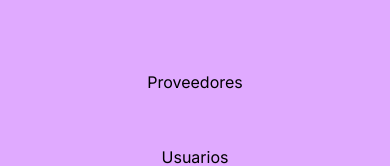
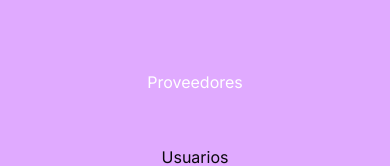
Before and after one commit to NormanA1una/cocibolca-app-next, a Next.js app: page /suppliers in a window 390 px wide. Both pictures are taken after a click on the element 358 px from the left and 50 px from the top of the page. Shown: the part 227-393 px from the top of the page. Built offline with nearby package versions, Linux system fonts and the light colour scheme; no server answers.

Commit message:
changes in types

```diff
--- a/src/app/(dashboard)/suppliers/page.tsx
+++ b/src/app/(dashboard)/suppliers/page.tsx
@@ -290,7 +290,7 @@ export default function Suppliers() {
                   </tr>
                 ))
               : Array.from({ length: 5 }).map((_, i) =>
-                  data.length ? null : <TableSkeleton key={i} />
+                  data.length ? null : <TableSkeleton2 key={i} />
                 )}
           </tbody>
         </table>
@@ -301,7 +301,7 @@ export default function Suppliers() {
   );
 }
 
-const TableSkeleton = () => {
+const TableSkeleton2 = () => {
   return (
     <>
       <tr
--- a/src/components/FormSkeleton/FormSkeleton.tsx
+++ b/src/components/FormSkeleton/FormSkeleton.tsx
@@ -1,7 +1,4 @@
-import { faArrowLeft, faUser } from "@fortawesome/free-solid-svg-icons";
-import { FontAwesomeIcon } from "@fortawesome/react-fontawesome";
 import { FormControlLabel, Switch } from "@mui/material";
-import { Progress } from "antd";
 import Image from "next/image";
 
 export default function FormSkeleton() {
--- a/src/components/HamburguerMenu/HamburguerMenu.tsx
+++ b/src/components/HamburguerMenu/HamburguerMenu.tsx
@@ -9,7 +9,7 @@ import { faRightFromBracket } from "@fortawesome/free-solid-svg-icons";
 
 export default function HamburguerMenu() {
   const [isNavOpen, setIsNavOpen] = useState(false);
-  const { data: session } = useSession() as any;
+  const { data: session } = useSession();
 
   return (
     <div className="flex items-center justify-between border-b border-gray-400 py-4 px-2 md:hidden bg-[#9d4edd]">
--- a/src/components/HamburguerMenu/Navigation.tsx
+++ b/src/components/HamburguerMenu/Navigation.tsx
@@ -11,23 +11,23 @@ export default function Navigation({
 
   return (
     <>
-      {NavLinks.map((link) => {
-        const isActive = pathname === link.pathname;
+      {NavLinks.map(({ name, pathname: linkPathname }) => {
+        const isActive = pathname === linkPathname;
 
         return (
-          <li key={link.name}>
+          <li key={name}>
             <Link
               onClick={() => {
                 closeNav(false);
               }}
               className={
                 isActive
-                  ? " text-neutral-50 flex items-center gap-1"
-                  : " text-neutral-950 flex items-center gap-1"
+                  ? " text-neutralWhite flex items-center gap-1"
+                  : " text-neutralBlack flex items-center gap-1"
               }
-              href={link.pathname}
+              href={linkPathname}
             >
-              {link.name}
+              {name}
             </Link>
           </li>
         );
--- a/src/components/NavBar/NavBar.tsx
+++ b/src/components/NavBar/NavBar.tsx
@@ -1,12 +1,12 @@
 "use client";
 
 import { Dropdown, Navbar } from "flowbite-react";
-import { signOut, useSession, getProviders } from "next-auth/react";
+import { signOut, useSession } from "next-auth/react";
 import { FontAwesomeIcon } from "@fortawesome/react-fontawesome";
 import { faRightFromBracket } from "@fortawesome/free-solid-svg-icons";
 
 export default function NavBar() {
-  const { data: session } = useSession() as any;
+  const { data: session } = useSession();
 
   return (
     <Navbar
--- a/src/components/SideNav/NavigationSideNav.tsx
+++ b/src/components/SideNav/NavigationSideNav.tsx
@@ -4,7 +4,7 @@ import { Sidebar } from "flowbite-react";
 import { useSession } from "next-auth/react";
 
 export default function NavigationSideNav() {
-  const { data: session, status } = useSession();
+  const { data: session } = useSession();
 
   const pathname = usePathname();
 
```
